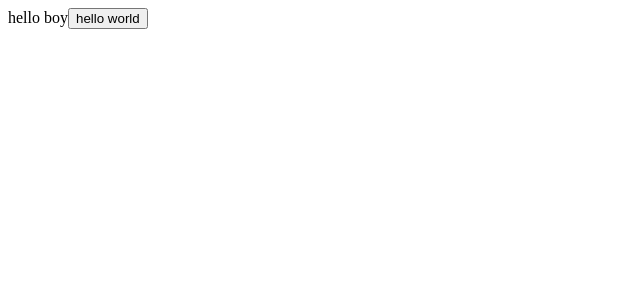
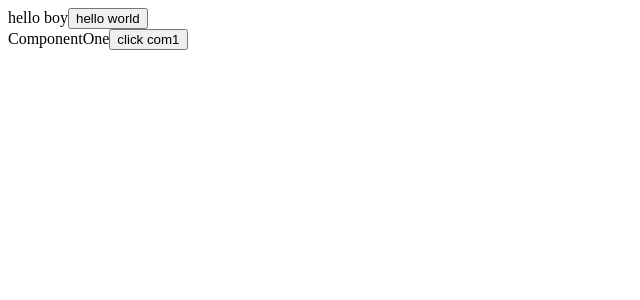
Before and after one commit to kangactor123/vite-chunks-test, a React (Vite) app: page / in a window 1280 px wide. Shown: the top 300 px of the page, without its empty margins (0-640 px from the left). Built offline with nearby package versions, Linux system fonts and the light colour scheme.

Commit message:
feat: component-one 추가

```diff
--- a/src/App.tsx
+++ b/src/App.tsx
@@ -1,3 +1,7 @@
+import React, { Suspense } from "react";
+
+const ComponentOne = React.lazy(() => import("./component-one"));
+
 function App() {
   return (
     <div>
@@ -9,6 +13,9 @@ function App() {
       >
         hello world
       </button>
+      <Suspense fallback={<div>Loading...</div>}>
+        <ComponentOne />
+      </Suspense>
     </div>
   );
 }
--- /dev/null
+++ b/src/component-one.tsx
@@ -0,0 +1,10 @@
+const ComponentOne = () => {
+  return (
+    <div>
+      ComponentOne
+      <button onClick={() => {}}>click com1</button>
+    </div>
+  );
+};
+
+export default ComponentOne;
```
